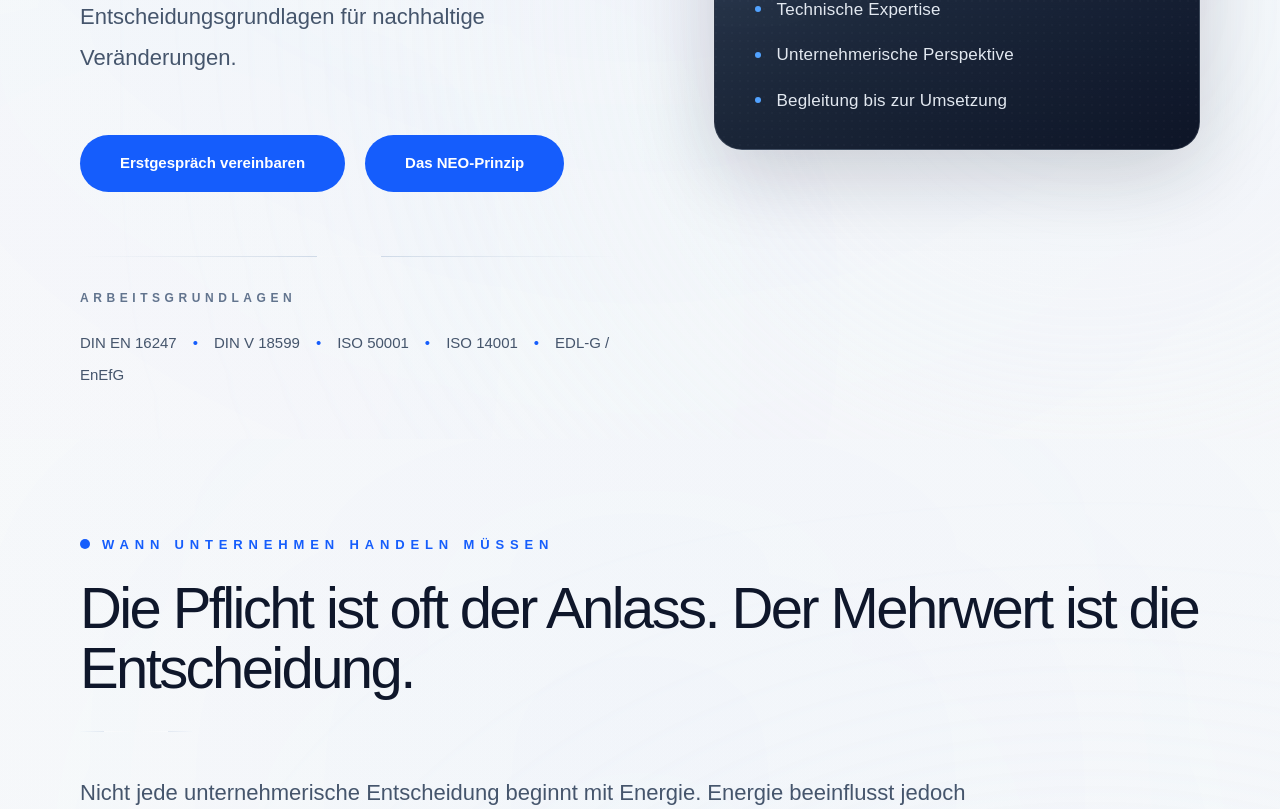
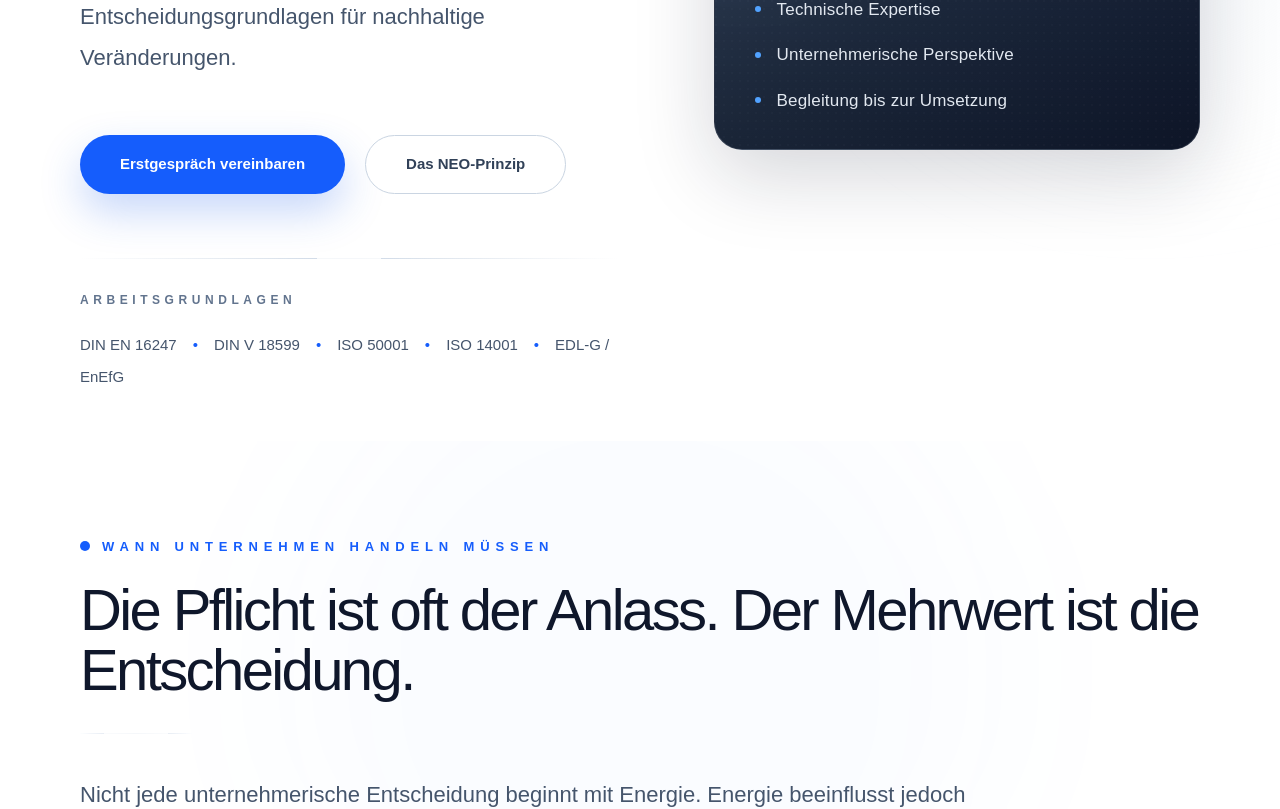
Before and after one commit to nielsen-collab/neo-website, a Next.js app: page / in a window 1280 px wide. Shown: the part 920-1729 px from the top of the page. Built offline with nearby package versions, Linux system fonts and the light colour scheme.

Commit message:
Optimize Safari performance

```diff
--- a/app/components/hero-new/HeroContent.tsx
+++ b/app/components/hero-new/HeroContent.tsx
@@ -3,7 +3,7 @@ import PremiumDivider from "../ui/PremiumDivider";
 
 export default function HeroContent() {
   return (
-    <div className="relative max-w-[610px]">
+    <div className="max-w-[610px]">
 
       <div className="mb-8 flex items-center gap-4 md:mb-10">
 
@@ -74,21 +74,13 @@ export default function HeroContent() {
         <p className="mt-3 text-[14px] leading-8 text-slate-600 md:mt-5 md:text-[15px]">
 
           DIN EN 16247
-
           <span className="mx-3 text-blue-600 md:mx-4">•</span>
-
           DIN V 18599
-
           <span className="mx-3 text-blue-600 md:mx-4">•</span>
-
           ISO 50001
-
           <span className="mx-3 text-blue-600 md:mx-4">•</span>
-
           ISO 14001
-
           <span className="mx-3 text-blue-600 md:mx-4">•</span>
-
           EDL-G / EnEfG
 
         </p>
--- a/app/components/ui/PremiumButton.tsx
+++ b/app/components/ui/PremiumButton.tsx
@@ -3,31 +3,52 @@ import { ReactNode } from "react";
 type PremiumButtonProps = {
   href: string;
   children: ReactNode;
+  variant?: "primary" | "secondary";
 };
 
 export default function PremiumButton({
   href,
   children,
+  variant = "primary",
 }: PremiumButtonProps) {
   return (
     <a
       href={href}
-      className="
+      className={`
         inline-flex
         items-center
         justify-center
         rounded-full
-        bg-blue-600
+
         px-10
         py-[17px]
+
         text-[15px]
         font-semibold
-        text-white
+
         transition-all
         duration-300
+
         hover:-translate-y-1
-        hover:bg-blue-700
-      "
+
+        ${
+          variant === "primary"
+            ? `
+              bg-blue-600
+              text-white
+              shadow-[0_18px_40px_rgba(37,99,235,0.25)]
+              hover:bg-blue-700
+            `
+            : `
+              border
+              border-slate-300
+              bg-white
+              text-slate-700
+              hover:border-blue-600
+              hover:text-blue-600
+            `
+        }
+      `}
     >
       {children}
     </a>
--- a/app/components/ui/PremiumSurface.tsx
+++ b/app/components/ui/PremiumSurface.tsx
@@ -20,62 +20,42 @@ export default function PremiumSurface({
         ${className}
       `}
     >
-      {/* Ambient Light */}
+
+      {/* Safari Test: reduzierte Effekte */}
 
       <div className="pointer-events-none absolute inset-0">
-
-        {/* Hauptlicht */}
 
         <div
           className="
             absolute
             left-1/2
             top-[-120px]
-            h-[1100px]
-            w-[1100px]
+            h-[700px]
+            w-[700px]
             -translate-x-1/2
             rounded-full
-            bg-blue-500/[0.028]
-            blur-[240px]
+            bg-blue-500/[0.025]
+            blur-[80px]
           "
         />
-
-        {/* Sekundäres Licht rechts */}
 
         <div
           className="
             absolute
-            right-[-220px]
+            right-[-120px]
             top-1/3
-            h-[820px]
-            w-[820px]
+            h-[500px]
+            w-[500px]
             rounded-full
             bg-slate-100/40
-            blur-[240px]
-          "
-        />
-
-        {/* Subtiles Markenlicht links unten */}
-
-        <div
-          className="
-            absolute
-            -left-48
-            bottom-[-220px]
-            h-[700px]
-            w-[700px]
-            rounded-full
-            bg-blue-400/[0.018]
-            blur-[260px]
+            blur-[80px]
           "
         />
 
       </div>
 
       <div className="relative z-10">
-
         {children}
-
       </div>
 
     </section>
--- a/app/globals.css
+++ b/app/globals.css
@@ -14,7 +14,7 @@
 }
 
 html {
-  scroll-behavior: smooth;
+  scroll-behavior: auto;
 }
 
 body {
@@ -23,7 +23,7 @@ body {
   background:
     radial-gradient(
       circle at top right,
-      rgba(37,99,235,0.045),
+      rgba(37,99,blue,0.045),
       transparent 38%
     ),
     radial-gradient(
--- a/app/page.tsx
+++ b/app/page.tsx
@@ -7,8 +7,6 @@ import Attitude from "./components/Attitude";
 import Process from "./components/Process";
 import Founder from "./components/Founder";
 import Footer from "./components/Footer";
-
-import FadeIn from "./components/ui/FadeIn";
 
 export default function Home() {
   return (
@@ -21,40 +19,28 @@ export default function Home() {
           <Hero />
         </section>
 
-        {/* TEST: FadeIn entfernt */}
-
         <section id="services">
           <Services />
         </section>
 
         <section id="whyneo">
-          <FadeIn>
-            <WhyNeo />
-          </FadeIn>
+          <WhyNeo />
         </section>
 
         <section id="attitude">
-          <FadeIn>
-            <Attitude />
-          </FadeIn>
+          <Attitude />
         </section>
 
         <section id="process">
-          <FadeIn>
-            <Process />
-          </FadeIn>
+          <Process />
         </section>
 
         <section id="founder">
-          <FadeIn>
-            <Founder />
-          </FadeIn>
+          <Founder />
         </section>
 
         <section id="kontakt">
-          <FadeIn>
-            <Footer />
-          </FadeIn>
+          <Footer />
         </section>
 
       </main>
```
